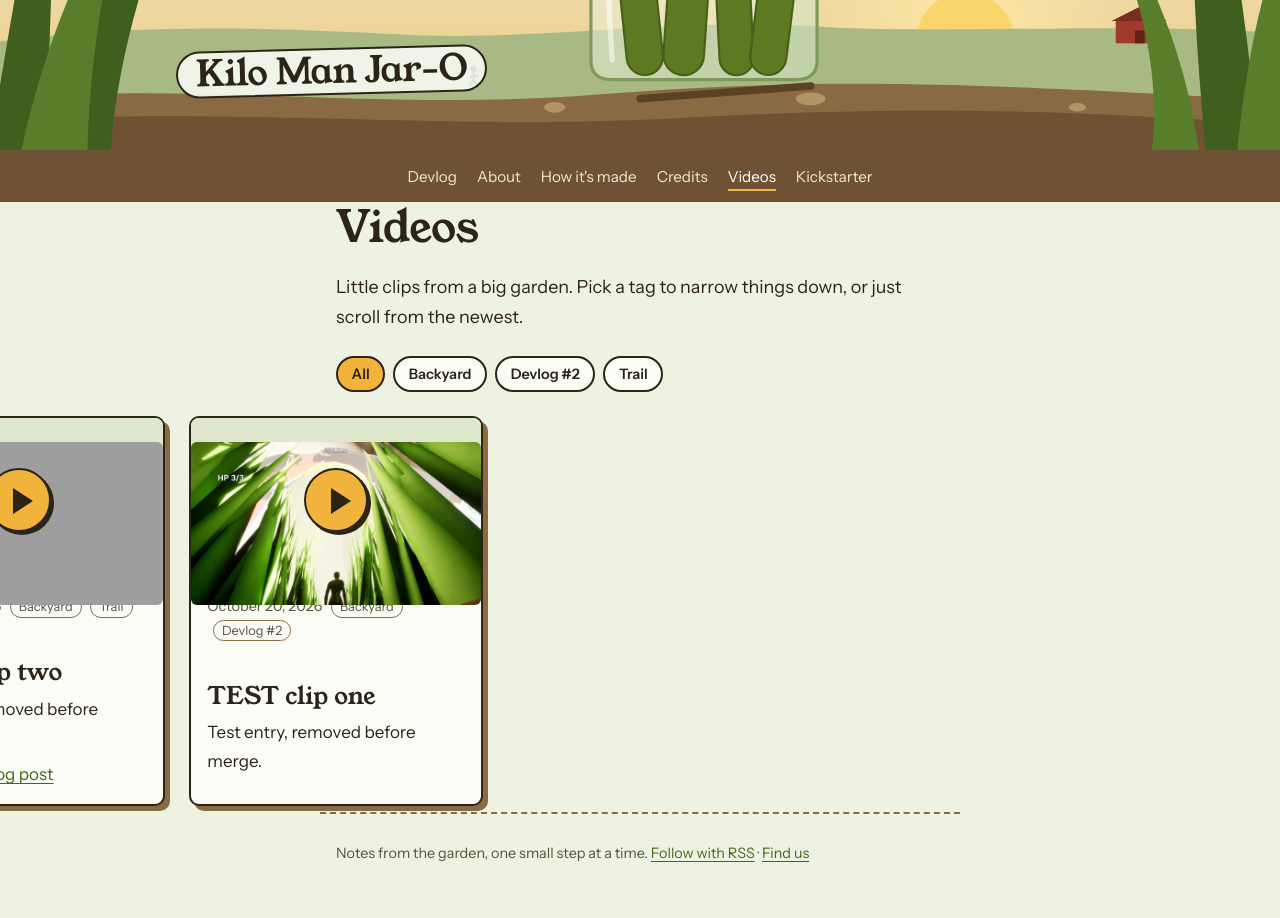
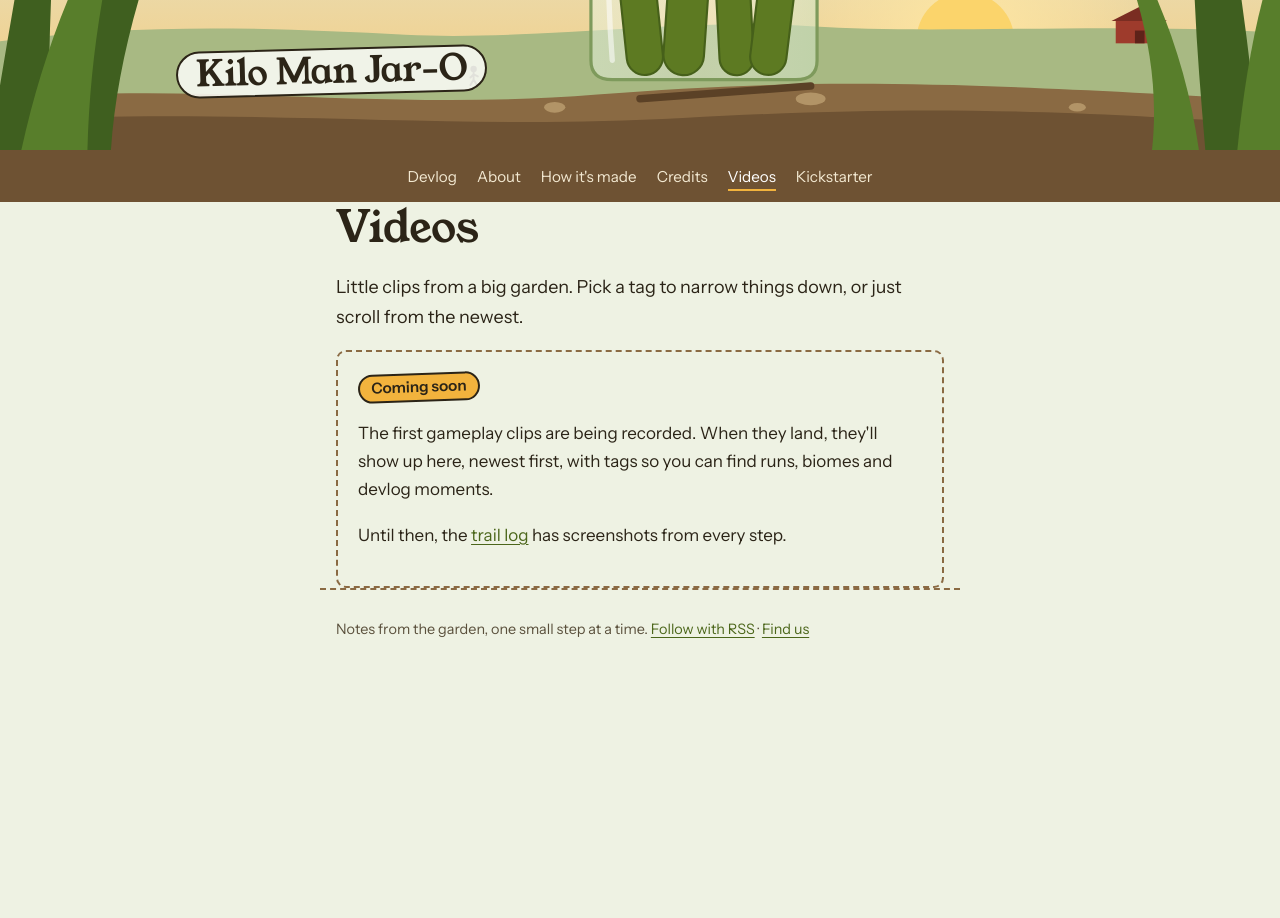
Before and after one commit to DesertCacheTV/kilo_game_devlog, a Jekyll site: the page built from videos.html, in a window 1280 px wide. Built offline with Jekyll 4.4.1, drawn with Linux system fonts in a browser that asks for light colours; grey boxes are pictures that could not be loaded.

Commit message:
Revert "TEMP: sample videos for preview testing (will be reverted)"
This reverts commit 5054bfa084edf73d40abb25fc93e9a9964700348.

```diff
--- a/_data/videos.yml
+++ b/_data/videos.yml
@@ -9,16 +9,4 @@
 #   tags: [Backyard, Run, "Devlog #2"]
 #   thumb: /assets/img/my-thumbnail.webp   # optional; otherwise YouTube's own thumbnail is used
 #   post: /2026/10/20/pickles-now-hurt/    # optional; links the clip to its devlog post
-videos:
-  - youtube: TESTVIDEO01
-    title: "TEST clip one"
-    date: 2026-10-20
-    description: "Test entry, removed before merge."
-    tags: [Backyard, "Devlog #2"]
-    thumb: /assets/img/kilo-hp-tall-grass.webp
-  - youtube: TESTVIDEO02
-    title: "TEST clip two"
-    date: 2026-10-21
-    description: "Test entry, removed before merge."
-    tags: [Backyard, Trail]
-    post: /2026/10/21/how-the-trail-builds-itself/
+videos: []
```
